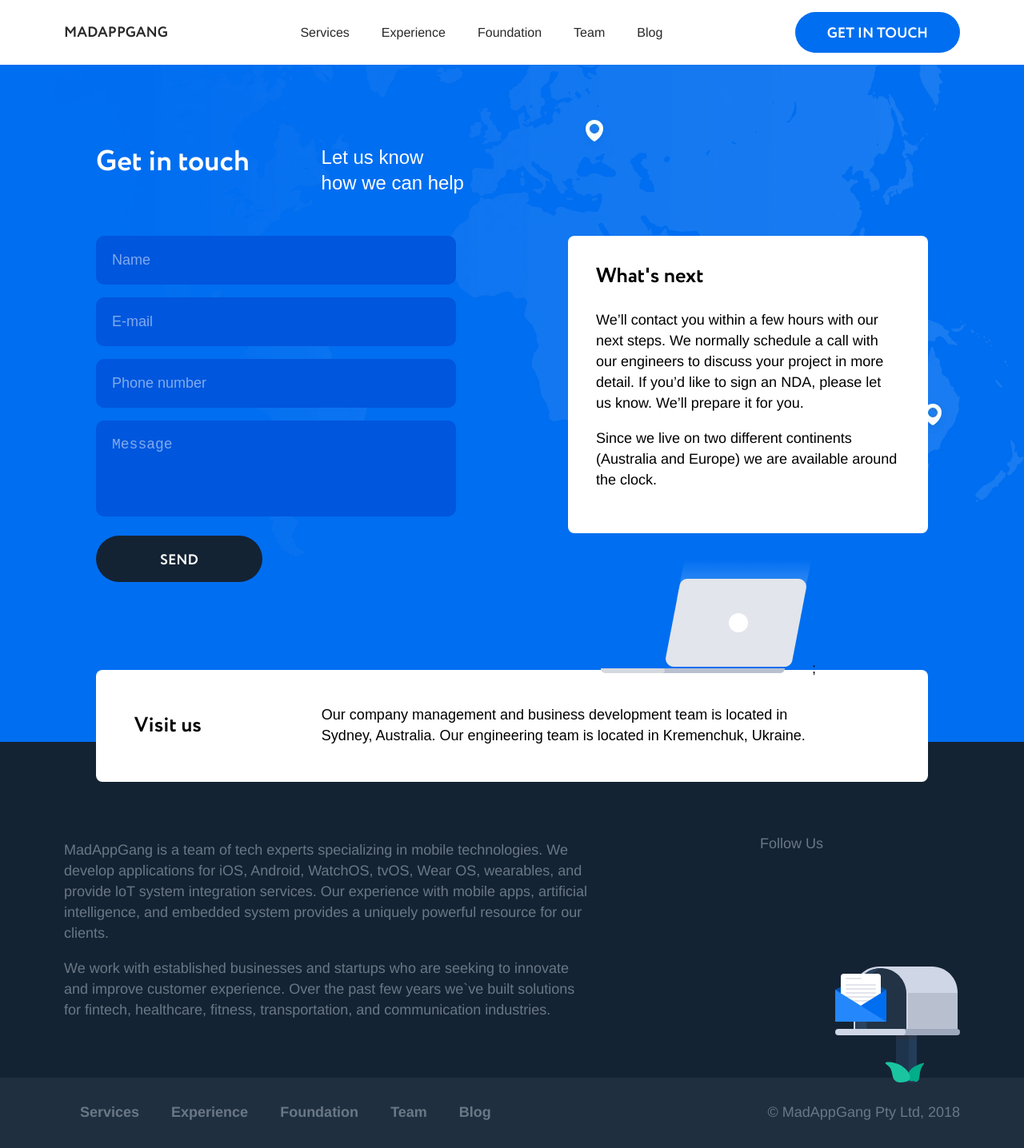
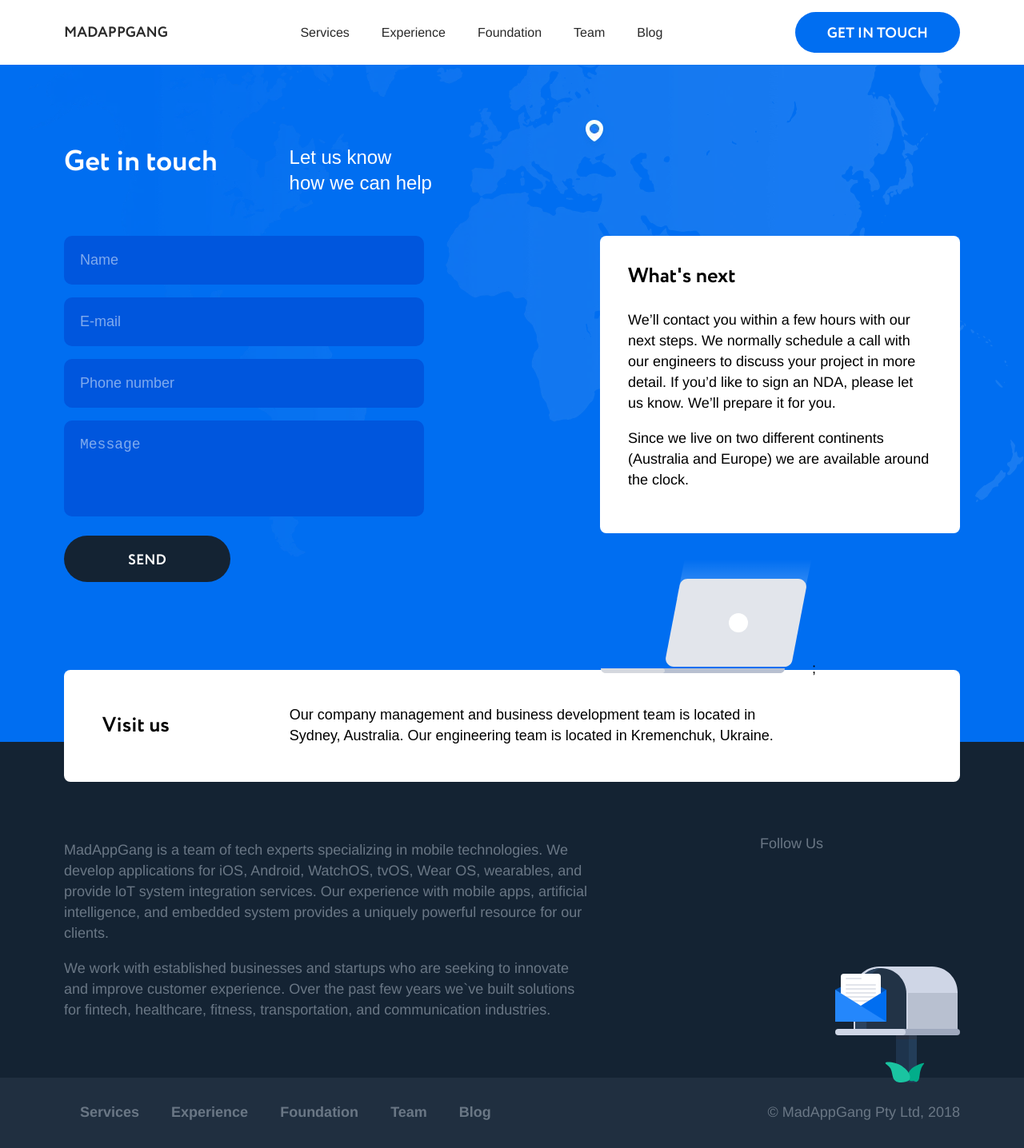
Before and after one commit to OlehZelinskyi/mag-ui, a React app: page / in a window 1280 px wide. Shown: the whole page at 80% size. Built offline with nearby package versions, Linux system fonts and the light colour scheme; some icons are missing.

Commit message:
Fixed media query

```diff
--- a/src/modules/intouch/styles/media.scss
+++ b/src/modules/intouch/styles/media.scss
@@ -52,19 +52,23 @@
       padding-bottom: 0px;
       background-size: contain;
       background-position: 100% 0;
-      padding: 40px 0 160px;
+      padding: 40px 0 0px;
 
       .contact-form-wrapper {
         .headers-wrapper,
         .form-wrapper {
+          width: 100%;
+        }
+
+        .contact-form {
           padding: 0px 20px;
-          width: 100%;
         }
 
         .headers-wrapper {
           margin-bottom: 25px;
 
           h1 {
+            padding: 0px 20px;
             font-size: 1.625em;
             line-height: 1.23em;
           }
@@ -85,7 +89,6 @@
         .visit-us-wrapper {
           flex-wrap: wrap;
           max-width: 100%;
-          padding: 24px 20px;
           margin-top: -1px;
           position: static;
           background-color: #f3f6fa;
@@ -98,7 +101,7 @@
           .visit-us {
             flex-wrap: wrap;
             background-color: #f3f6fa;
-            padding: 0px;
+            padding: 24px 20px;
 
             h3 {
               margin-bottom: 15px;
@@ -190,3 +193,35 @@
     }
   }
 }
+
+@media screen and (min-width: 1164px) {
+  .intouch-view {
+    .header-wrapper,
+    .about-wrapper,
+    .footer-wrapper {
+      padding-left: 0px;
+      padding-right: 0px;
+    }
+    .contact-form-section {
+      .contact-form-wrapper {
+        .headers-wrapper,
+        .form-section-content {
+          padding-left: 0px;
+          padding-right: 0px;
+        }
+
+        .contact-form-info {
+          margin-right: 0px;
+        }
+
+        .visit-us-wrapper .visit-us {
+          margin: 0px;
+        }
+      }
+    }
+
+    .about-wrapper .about-links-wrapper .mailbox-svg {
+      right: 0px;
+    }
+  }
+}
```
